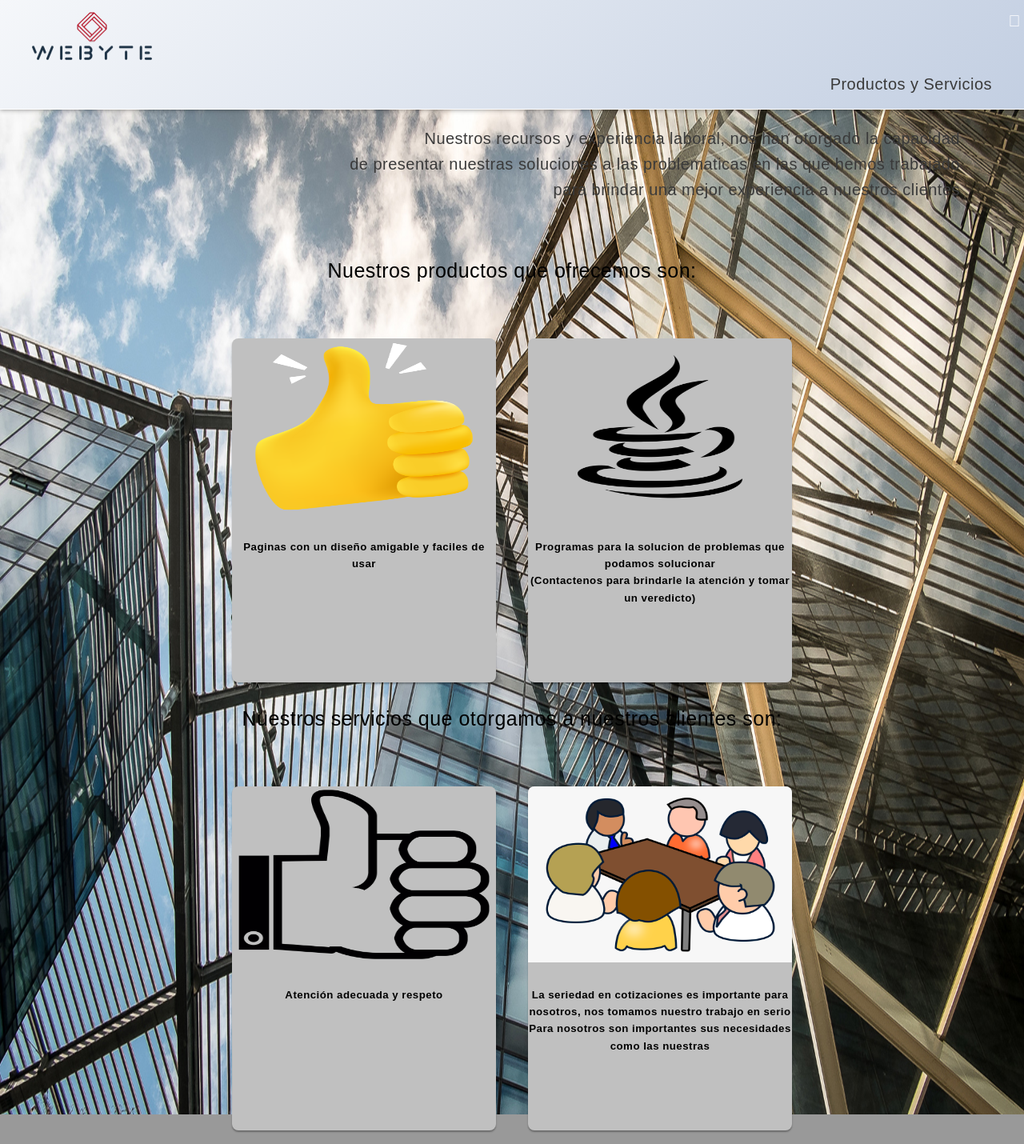
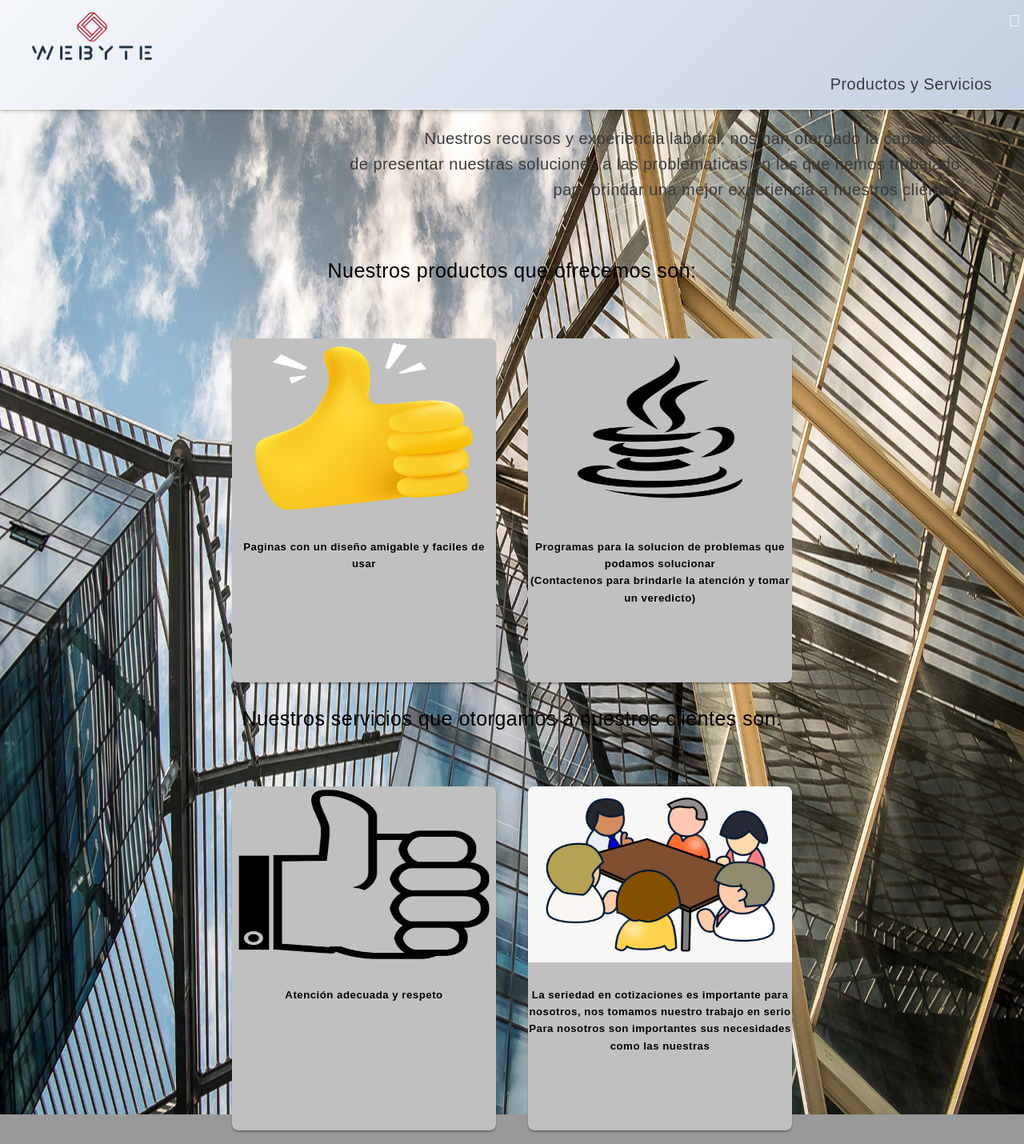
Before and after one commit to Daniela-Flores/4IV8_PROYECTO_AULA_Equipo2, a PHP site: page /productos.html in a window 1280 px wide. Shown: the top 1430 px of the page at 80% size. Run offline with PHP 8.4, Linux system fonts and the light colour scheme; some web fonts are replaced.

Commit message:
tamaño fondo

```diff
--- a/CSS/estiloproductos.css
+++ b/CSS/estiloproductos.css
@@ -10,7 +10,7 @@ body{
     letter-spacing: 0.03em;
     line-height: 1.6;
     background: url(../imagenes/f2.jpg);
-    background-size: 100vw 180vh;
+    background-size: 100vw 200vh;
     background-repeat: no-repeat;
 }
 html{
```
